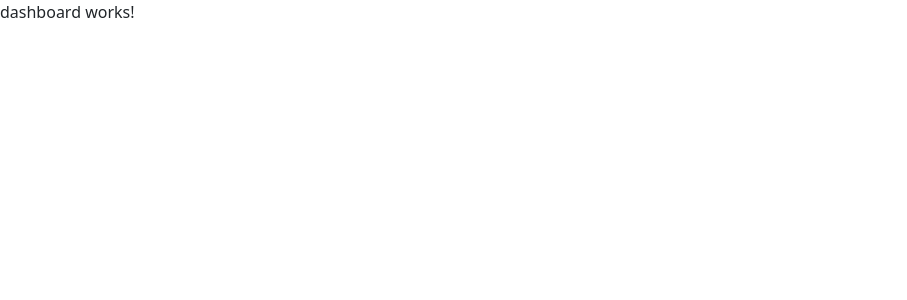
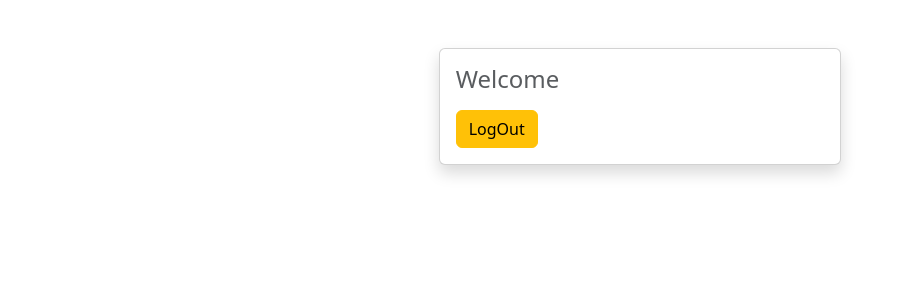
Before and after one commit to Habeeb-Rahman-CA/CRUD-Firebase-Angular, an Angular app: page /dashboard in a window 1280 px wide. Shown: the top 300 px of the page, without its empty margins (0-907 px from the left). Built offline with nearby package versions, Linux system fonts and the light colour scheme.

Commit message:
auth done

```diff
--- a/src/app/components/dashboard/dashboard.component.html
+++ b/src/app/components/dashboard/dashboard.component.html
@@ -1 +1,16 @@
-<p>dashboard works!</p>
+<div class="container-fluid">
+    <div class="row mt-5">
+        <div class="col"></div>
+        <div class="col-4">
+            <div class="card shadow">
+                <div class="card-body">
+                   <div class="mb-3">
+                    <h4 class="text-danger text-muted">Welcome</h4>
+                   </div>
+                        <button type="submit" class="btn btn-warning text-center" (click)="logout()">LogOut</button>
+                </div>
+            </div>
+        </div>
+        <div class="col"></div>
+    </div>
+</div>
--- a/src/app/components/dashboard/dashboard.component.ts
+++ b/src/app/components/dashboard/dashboard.component.ts
@@ -1,4 +1,5 @@
-import { Component } from '@angular/core';
+import { Component, inject } from '@angular/core';
+import { AuthService } from '../../service/auth.service';
 
 @Component({
   selector: 'app-dashboard',
@@ -9,4 +10,9 @@ import { Component } from '@angular/core';
 })
 export class DashboardComponent {
 
+  auth = inject(AuthService)
+
+  logout(){
+    this.auth.logout()
+  }
 }
--- a/src/app/components/login/login.component.html
+++ b/src/app/components/login/login.component.html
@@ -2,18 +2,18 @@
     <div class="row mt-5">
         <div class="col"></div>
         <div class="col-4">
-            <div class="card ">
+            <div class="card shadow">
                 <div class="card-body">
                     <form>
                         <div class="mb-3">
                           <label for="exampleInputEmail1" class="form-label">Email</label>
-                          <input type="email" class="form-control" [(ngModel)]="email">
+                          <input type="email" class="form-control" name="email" [(ngModel)]="email">
                         </div>
                         <div class="mb-3">
                           <label for="exampleInputPassword1" class="form-label">Password</label>
-                          <input type="password" class="form-control" [(ngModel)]="password">
+                          <input type="password" class="form-control" name="password" [(ngModel)]="password">
                         </div>
-                        <button type="submit" class="btn btn-primary" (click)="login()">Login</button>
+                        <button type="submit" class="btn btn-success" (click)="login()">Login</button>
                       </form>
                       <div class="row">
                         <div class="col-6">
--- a/src/app/components/register/register.component.html
+++ b/src/app/components/register/register.component.html
@@ -2,7 +2,7 @@
     <div class="row mt-5">
         <div class="col"></div>
         <div class="col-4">
-            <div class="card ">
+            <div class="card shadow">
                 <div class="card-body">
                     <form>
                         <div class="mb-3">
--- /dev/null
+++ b/src/app/config/firebase.ts
@@ -0,0 +1,19 @@
+import { initializeApp } from "firebase/app"
+import { getAuth } from "firebase/auth"
+import { getFirestore } from 'firebase/firestore'
+import { getStorage } from 'firebase/storage'
+
+const firebaseConfig = {
+    apiKey: "AIzaSyB4ncy09_AxpvKUlYb-rJ6nHF34du0OkiU",
+    authDomain: "first-project-63541.firebaseapp.com",
+    projectId: "first-project-63541",
+    storageBucket: "first-project-63541.firebasestorage.app",
+    messagingSenderId: "338181206584",
+    appId: "1:338181206584:web:d505734a4ce3da55a1accd"
+}
+
+const app = initializeApp(firebaseConfig)
+
+export const auth = getAuth(app)
+export const fireStore = getFirestore(app)
+export const storage = getStorage(app)
--- a/src/app/service/auth.service.ts
+++ b/src/app/service/auth.service.ts
@@ -1,32 +1,17 @@
 import { Injectable } from '@angular/core';
-import { AngularFireAuth } from '@angular/fire/compat/auth';
+import { createUserWithEmailAndPassword, getAuth, signInWithEmailAndPassword, signOut } from 'firebase/auth'
+import { auth } from '../config/firebase';
 import { Router } from '@angular/router';
-import { initializeApp } from '@firebase/app';
-import { createUserWithEmailAndPassword, getAuth, signInWithEmailAndPassword, signOut } from 'firebase/auth'
 
 @Injectable({
   providedIn: 'root'
 })
 export class AuthService {
 
-  app: any
-  auth: any
-  firestore: any
-  storage: any
-
-  constructor(private router: Router,) {
-    this.app = initializeApp({
-      apiKey: "AIzaSyB4ncy09_AxpvKUlYb-rJ6nHF34du0OkiU",
-      authDomain: "first-project-63541.firebaseapp.com",
-      projectId: "first-project-63541",
-      storageBucket: "first-project-63541.firebasestorage.app",
-      messagingSenderId: "338181206584",
-      appId: "1:338181206584:web:d505734a4ce3da55a1accd"
-    })
-  }
+  constructor(private router: Router){}
 
   login(email: string, password: string) {
-    signInWithEmailAndPassword(this.auth, email, password).then(() => {
+    signInWithEmailAndPassword(auth, email, password).then(() => {
       localStorage.setItem("token", 'true')
       this.router.navigate(['dashboard'])
     }, err => {
@@ -36,7 +21,7 @@ export class AuthService {
   }
 
   register(email: string, password: string) {
-    createUserWithEmailAndPassword(this.auth, email, password).then(() => {
+    createUserWithEmailAndPassword(auth, email, password).then(() => {
       this.router.navigate(['login'])
     }, err => {
       alert('something went wrong')
@@ -45,7 +30,7 @@ export class AuthService {
   }
 
   logout() {
-    signOut(this.auth).then(() => {
+    signOut(auth).then(() => {
       this.router.navigate(['login'])
       localStorage.removeItem('token')
     }, err => {
```
